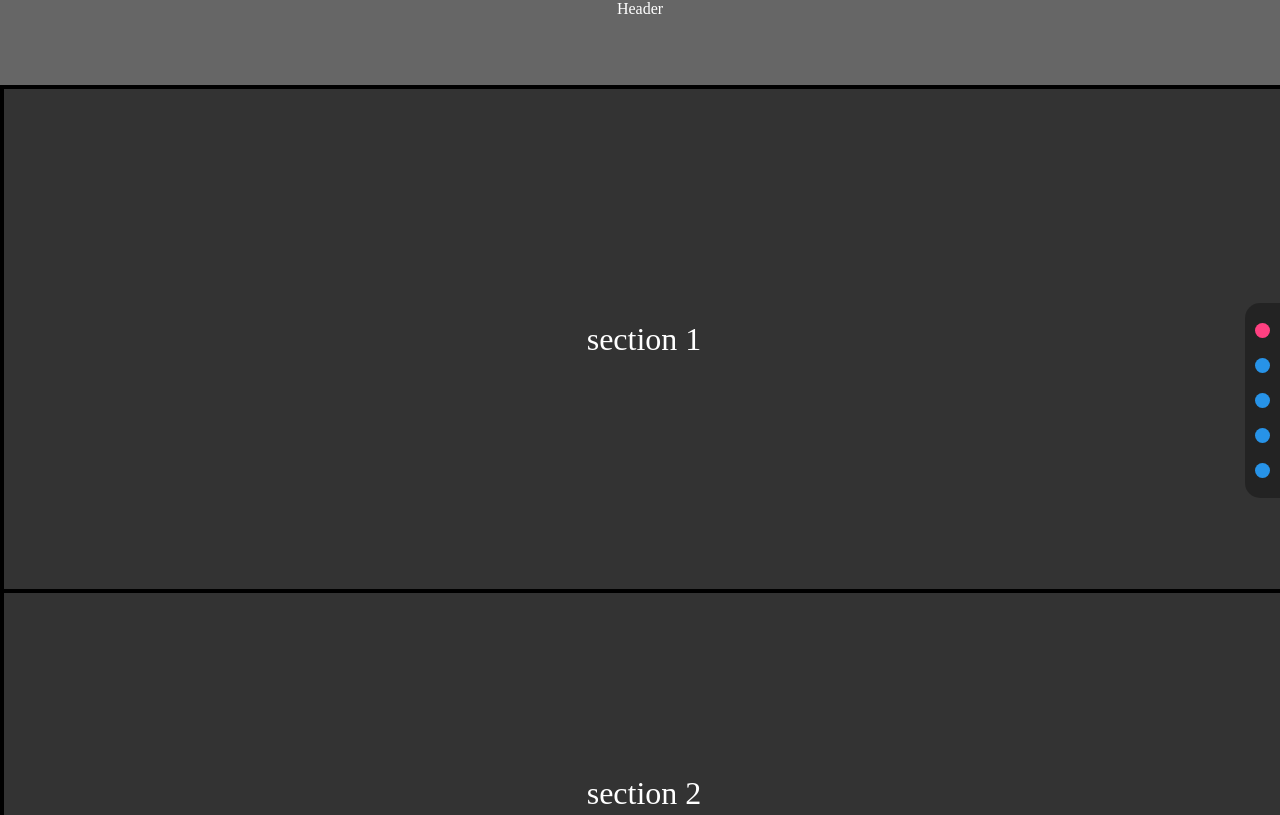
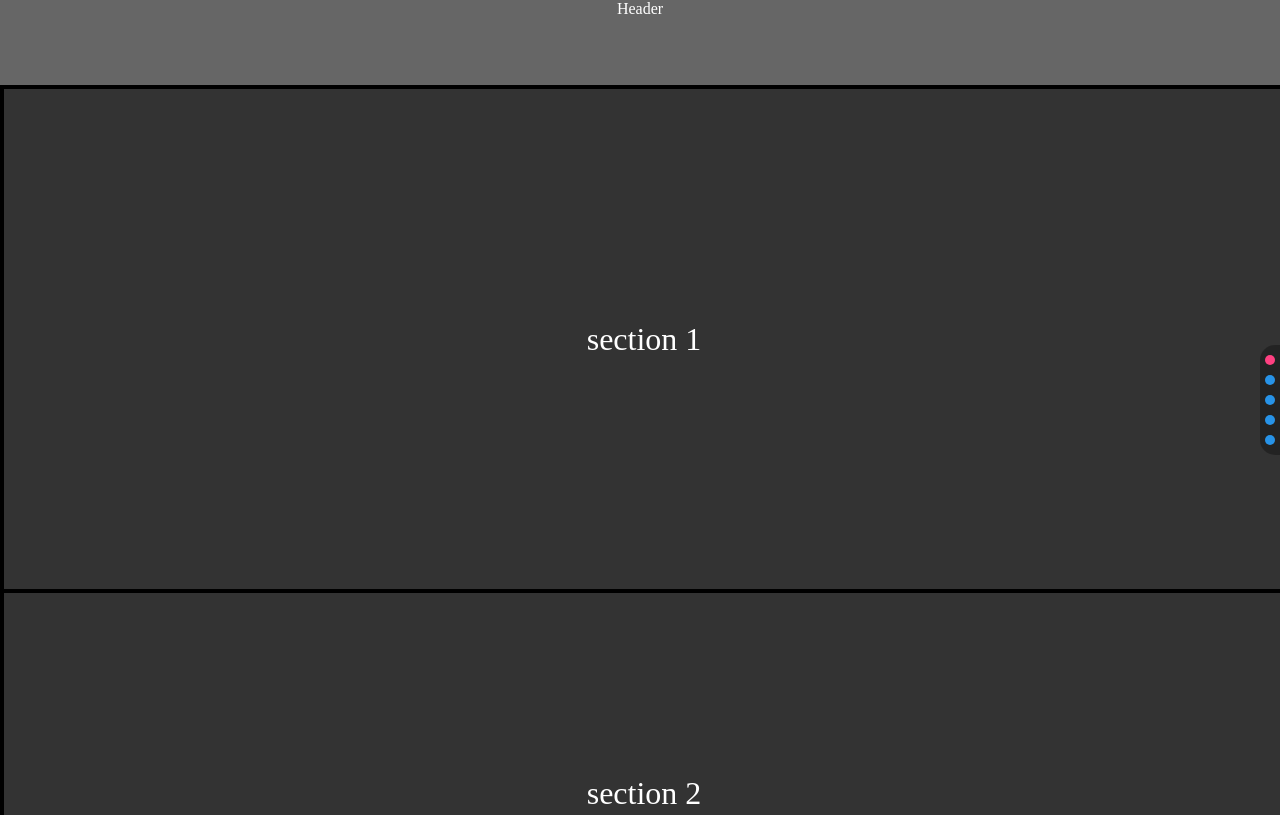
Before and after one commit to sakalx/Navigate-Dots, a plain HTML site: page index.html in a window 1280 px wide. Shown: the top 815 px of the page. Drawn offline with Linux system fonts and the light colour scheme.

Commit message:
style: decreased size dots

```diff
--- a/css/styleVND.css
+++ b/css/styleVND.css
@@ -7,8 +7,6 @@
   top: 0;
   right: 0;
   height: 100vh;
-  margin: 0;
-  padding: 0;
 }
 
 #nav-dots ul {
@@ -21,7 +19,7 @@
   flex-direction: column;
   border-radius: 15px 0 0 15px;
   margin: auto;
-  padding: 10px;
+  padding: 5px;
   background: rgba(0, 0, 0, .3);
   list-style: none;
 }
@@ -30,9 +28,9 @@
   cursor: pointer;
   background: #2793e8;
   border-radius: 50%;
-  width: 15px;
-  height: 15px;
-  margin: 10px auto;
+  width: 10px;
+  height: 10px;
+  margin: 5px auto;
 }
 
 .nav__dot--active {
```
